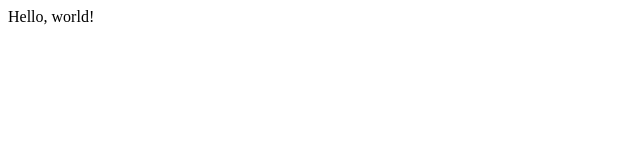
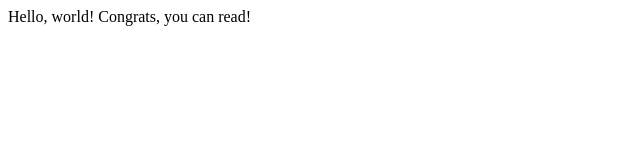
Before and after one commit to Turtle84375/turtle84375.is-a.dev, a plain HTML site: page index.html in a window 1280 px wide. Shown: the whole page, without its empty margins (0-640 px from the left). Drawn offline with Linux system fonts and the light colour scheme.

Commit message:
Update index.html

```diff
--- a/index.html
+++ b/index.html
@@ -7,5 +7,6 @@
   </head>
   <body>
     Hello, world!
+    Congrats, you can read!
   </body>
 </html>
```
